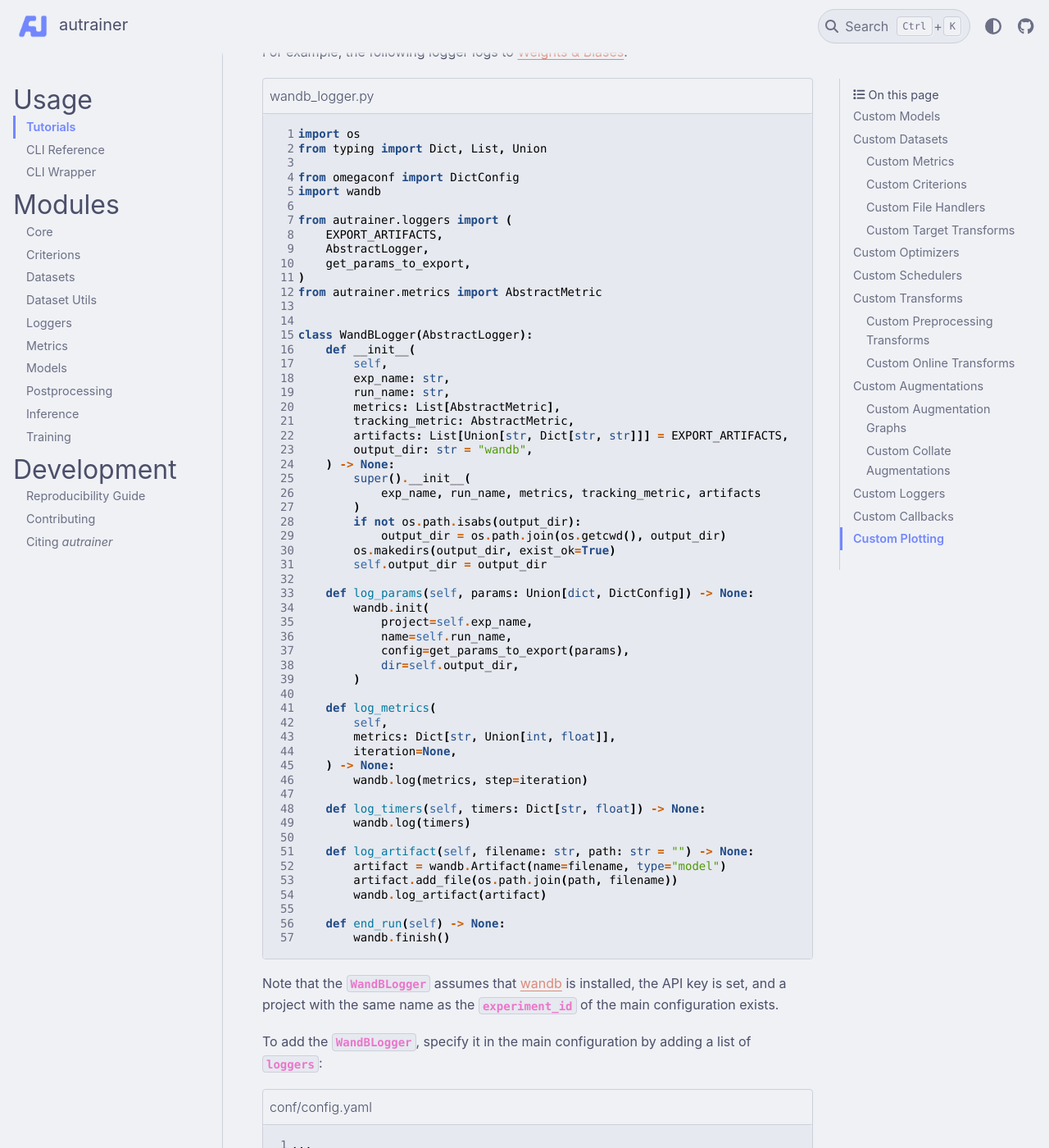
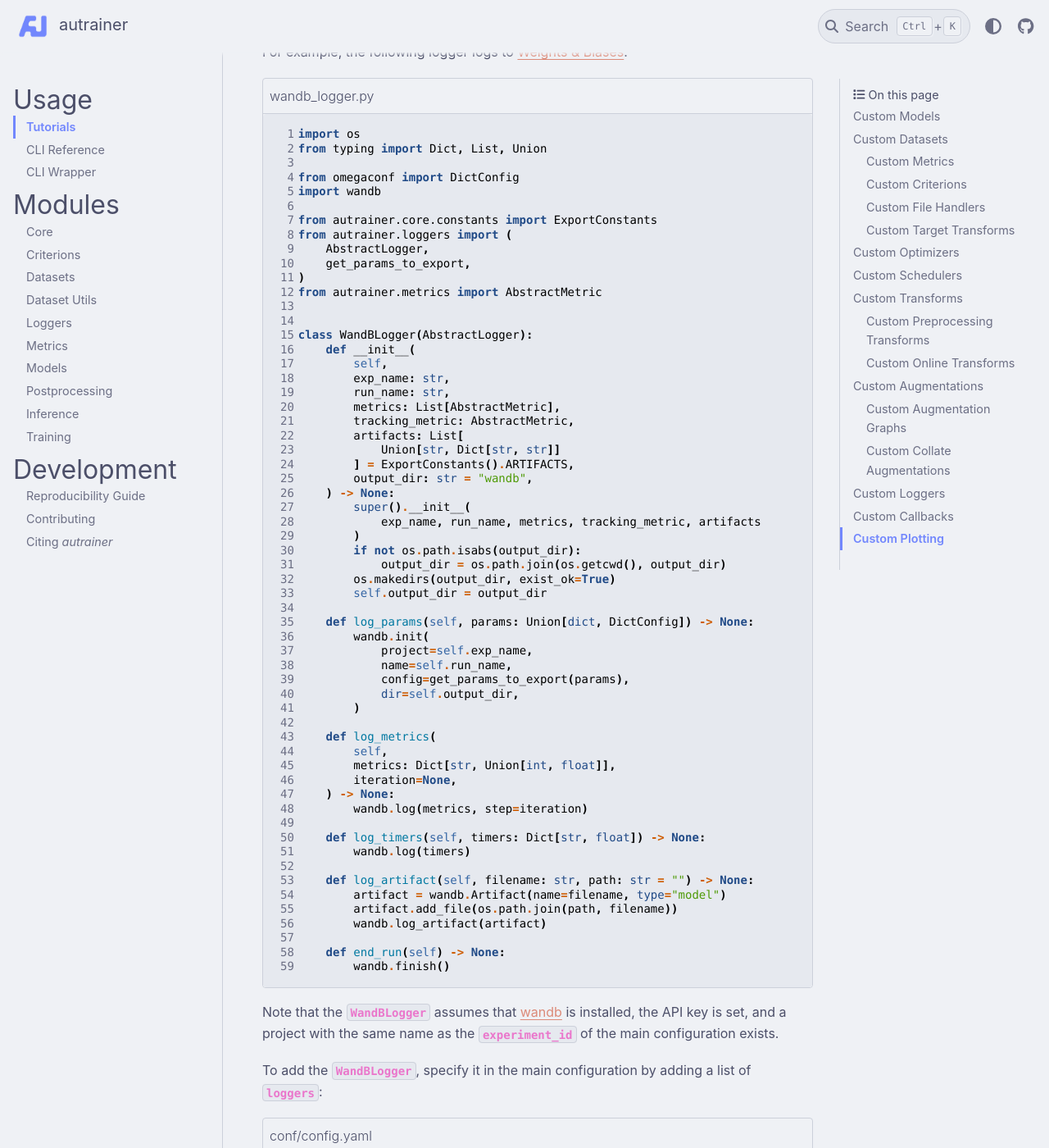
Before and after one commit to autrainer/autrainer, a Sphinx documentation site: the page built from docs/source/usage/tutorials.rst, in a window 1280 px wide and 1400 px high, scrolled down 19402 px. Shown: the whole window at 82% size. Built offline with Sphinx 7.4.7 and the PyData theme 0.15.4, drawn with Linux system fonts in a browser that asks for light colours; pages that are not in the unit, such as notebooks, are missing from menus.

Commit message:
update docs

```diff
--- a/docs/source/examples/tutorials/wandb_logger.py
+++ b/docs/source/examples/tutorials/wandb_logger.py
@@ -4,8 +4,8 @@
 from omegaconf import DictConfig
 import wandb
 
+from autrainer.core.constants import ExportConstants
 from autrainer.loggers import (
-    EXPORT_ARTIFACTS,
     AbstractLogger,
     get_params_to_export,
 )
@@ -19,7 +19,9 @@
         run_name: str,
         metrics: List[AbstractMetric],
         tracking_metric: AbstractMetric,
-        artifacts: List[Union[str, Dict[str, str]]] = EXPORT_ARTIFACTS,
+        artifacts: List[
+            Union[str, Dict[str, str]]
+        ] = ExportConstants().ARTIFACTS,
         output_dir: str = "wandb",
     ) -> None:
         super().__init__(
```
Also changed, not shown: docs/source/modules/core.rst (+21 -5 lines), docs/source/modules/loggers.rst (+0 -12 lines).
